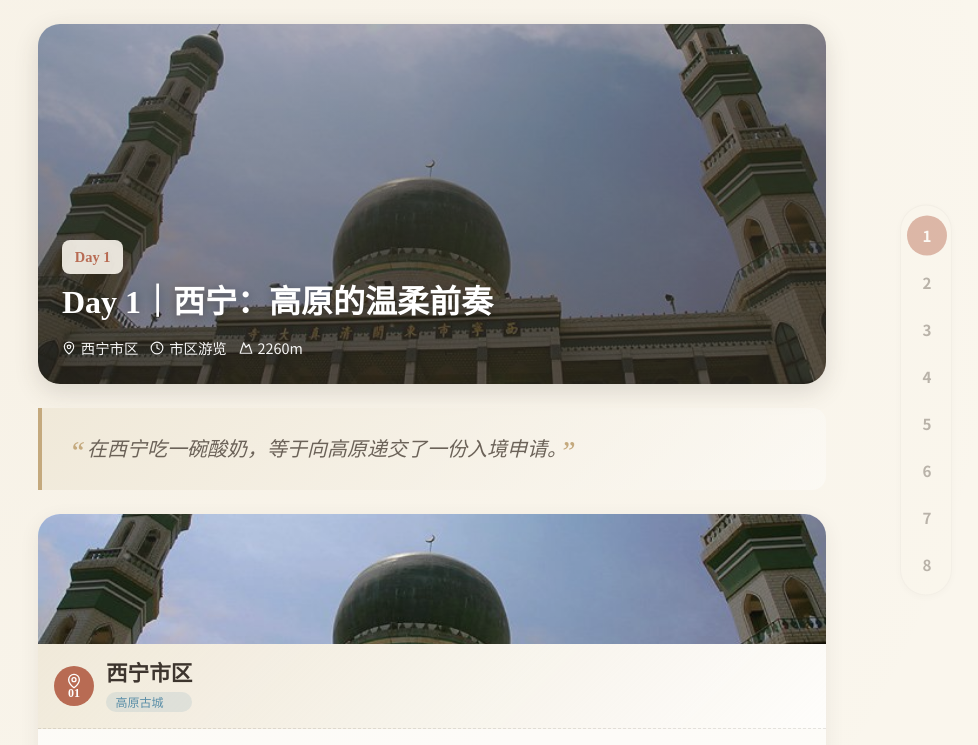
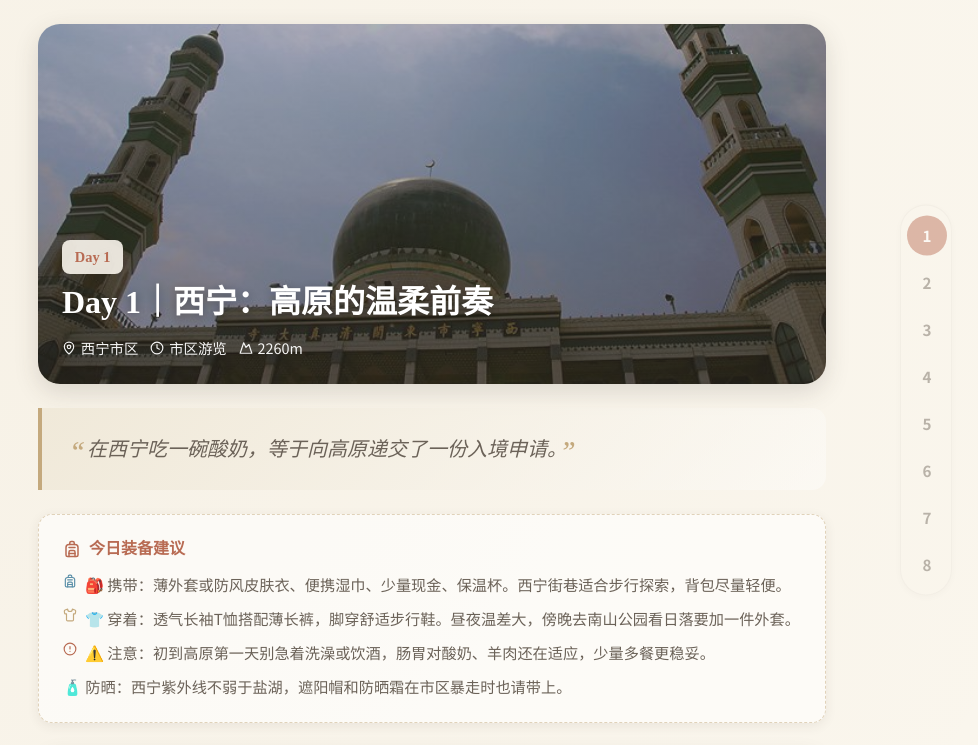
Before and after one commit to samztz/qinghai-trip-plan, a React (Vite) app: page /day/1 in a window 1280 px wide. Shown: the top 745 px of the page, without its empty margins (208-1186 px from the left). Built offline with nearby package versions, Linux system fonts and the light colour scheme; a web font is replaced by a local one.

Commit message:
feat: add scene-based daily gear/clothing/emergency advice to each DayPage

```diff
--- /dev/null
+++ b/src/components/DayGearAdvice.css
@@ -0,0 +1,63 @@
+.day-gear-advice {
+  margin: var(--space-lg) 0;
+  padding: var(--space-md);
+  background: rgba(255, 255, 255, 0.6);
+  border: 1px dashed rgba(196, 169, 125, 0.5);
+  border-radius: var(--radius-md);
+  box-shadow: 0 3px 12px var(--shadow);
+}
+
+.day-gear-header {
+  display: flex;
+  align-items: center;
+  gap: 0.5rem;
+  margin-bottom: var(--space-sm);
+  color: var(--accent-terracotta);
+}
+
+.day-gear-header h3 {
+  font-size: 1rem;
+  font-family: var(--font-serif);
+}
+
+.day-gear-list {
+  display: flex;
+  flex-direction: column;
+  gap: 0.6rem;
+}
+
+.day-gear-list li {
+  display: flex;
+  align-items: flex-start;
+  gap: 0.5rem;
+  font-size: 0.9rem;
+  line-height: 1.6;
+  color: var(--ink-light);
+}
+
+.gear-icon {
+  flex-shrink: 0;
+  margin-top: 0.15rem;
+}
+
+.gear-bring {
+  color: var(--accent-blue);
+}
+
+.gear-wear {
+  color: var(--accent-gold);
+}
+
+.gear-alert {
+  color: var(--accent-terracotta);
+}
+
+@media (min-width: 768px) {
+  .day-gear-advice {
+    padding: var(--space-lg);
+  }
+
+  .day-gear-list li {
+    font-size: 0.95rem;
+  }
+}
--- /dev/null
+++ b/src/components/DayGearAdvice.tsx
@@ -0,0 +1,29 @@
+import { Backpack, Shirt, AlertCircle } from 'lucide-react'
+import './DayGearAdvice.css'
+
+interface DayGearAdviceProps {
+  advice: string[]
+}
+
+export default function DayGearAdvice({ advice }: DayGearAdviceProps) {
+  if (!advice || advice.length === 0) return null
+
+  return (
+    <section className="day-gear-advice fade-in">
+      <div className="day-gear-header">
+        <Backpack size={18} />
+        <h3>今日装备建议</h3>
+      </div>
+      <ul className="day-gear-list">
+        {advice.map((item, index) => (
+          <li key={index}>
+            {item.startsWith('🎒') && <Backpack size={14} className="gear-icon gear-bring" />}
+            {item.startsWith('👕') && <Shirt size={14} className="gear-icon gear-wear" />}
+            {item.startsWith('⚠️') && <AlertCircle size={14} className="gear-icon gear-alert" />}
+            <span>{item}</span>
+          </li>
+        ))}
+      </ul>
+    </section>
+  )
+}
--- a/src/data/journal.ts
+++ b/src/data/journal.ts
@@ -24,6 +24,7 @@ export interface DayPlan {
   altitude: string;
   quote: string;
   image: string;
+  gearAdvice: string[];
   spots: Spot[];
 }
 
@@ -84,6 +85,12 @@ export const journalData: JournalData = {
       altitude: "2260m",
       quote: "在西宁吃一碗酸奶，等于向高原递交了一份入境申请。",
       image: "day1.jpg",
+      gearAdvice: [
+        "🎒 携带：薄外套或防风皮肤衣、便携湿巾、少量现金、保温杯。西宁街巷适合步行探索，背包尽量轻便。",
+        "👕 穿着：透气长袖T恤搭配薄长裤，脚穿舒适步行鞋。昼夜温差大，傍晚去南山公园看日落要加一件外套。",
+        "⚠️ 注意：初到高原第一天别急着洗澡或饮酒，肠胃对酸奶、羊肉还在适应，少量多餐更稳妥。",
+        "🧴 防晒：西宁紫外线不弱于盐湖，遮阳帽和防晒霜在市区暴走时也请带上。",
+      ],
       spots: [
         {
           name: "西宁市区",
@@ -135,6 +142,12 @@ export const journalData: JournalData = {
       altitude: "青海湖3200m / 茶卡3059m",
       quote: "一条向西流的河，一面摔碎的宝镜，一片凝固的古海。",
       image: "day2.jpg",
+      gearAdvice: [
+        "🎒 携带：墨镜、高倍防晒霜、遮阳帽、防水鞋套、保温杯、湿巾。茶卡盐湖卤水有腐蚀性，手机相机注意防溅。",
+        "👕 穿着：防风冲锋衣或厚外套、长袖长裤、舒适步行鞋。青海湖和茶卡风大，即使夏季也要备保暖层。",
+        "⚠️ 应急：今天海拔升至3200米，行动放慢，备些葡萄糖或巧克力；盐湖反射极强，不戴墨镜会睁不开眼。",
+        "🚗 行车：日月山到茶卡车程约5小时，途中服务点少，随身带足饮用水和干粮，别等口渴才喝水。",
+      ],
       spots: [
         {
           name: "日月山",
@@ -236,6 +249,13 @@ export const journalData: JournalData = {
       altitude: "大柴旦3148m",
       quote: "19个人，在一望无际的盐海上，解决了中国人的吃饭问题。",
       image: "day3.jpg",
+      gearAdvice: [
+        "🎒 携带：无人机（航拍察尔汗盐花与工业采盐船）、长焦镜头（小柴旦湖观鸟）、折叠椅、足量饮用水和干粮。小柴旦湖没有任何商业设施。",
+        "👕 穿着：防风防晒外套、长袖速干衣、遮阳帽、墨镜。盐田白盐和戈壁反射阳光，体感比气温更热。",
+        "⚠️ 注意：察尔汗绿色卤水池边缘地面可能松软，切勿靠近或赤脚；盐田卤水有腐蚀性，手机和相机别掉进去。",
+        "🚗 行车：今天车程450公里左右，G215大货车多，不要随意停车拍照；无人区信号弱，提前下载离线地图。",
+        "🌡️ 应急：夏季正午盐面温度可达60℃以上，鞋子要厚实透气，多喝水防暑，感到头晕立刻回车上休息。",
+      ],
       spots: [
         {
           name: "小柴旦湖",
@@ -293,6 +313,13 @@ export const journalData: JournalData = {
       altitude: "约2800m",
       quote: "八位姑娘长眠于此，风替她们守了七十年的墓。",
       image: "day4.jpg",
+      gearAdvice: [
+        "🎒 携带：无人机（空中看水上雅丹和舰队出海）、驱蚊液、防风面罩/魔术头巾、充电宝、离线地图。南八仙没有信号。",
+        "👕 穿着：长袖长裤、防风冲锋衣、高帮鞋或沙套。水上雅丹蚊虫凶猛，南八仙风沙大，别穿短裤短裙。",
+        "⚠️ 注意：315 U型公路是货运主干道，绝对不要在路中间或下坡方向拍照；大货车刹车距离长，生命安全比打卡重要。",
+        "🌪️ 应急：南八仙地磁异常、指南针可能失灵，遇到沙尘暴立即返回公路或低洼处避风，不要深入无人区。",
+        "🦟 特别提醒：水上雅丹夏季蚊子极多，建议带防蚊面罩或穿轻薄防蚊裤，喷驱蚊液每两小时补一次。",
+      ],
       spots: [
         {
           name: "南八仙雅丹",
@@ -374,6 +401,13 @@ export const journalData: JournalData = {
       altitude: "当金山垭口3648m → 敦煌1100m（骤降）",
       quote: "从蒂芙尼蓝到月球黑，一天之内穿越两个星球。",
       image: "day5.jpg",
+      gearAdvice: [
+        "🎒 携带：无人机（翡翠湖多色盐池航拍）、大量饮用水、高热量零食、防晒霜、湿巾。黑独山没有补给也没有厕所。",
+        "👕 穿着：分层穿搭——上午翡翠湖防风外套，午后黑独山戈壁热且晒，傍晚翻越当金山又会变凉。高帮鞋能防沙和盐。",
+        "⚠️ 注意：黑独山实行预约制，别跑空；地表夏季可达60-70℃，不要穿凉鞋或拖鞋进入，垃圾必须全部带走。",
+        "🏔️ 应急：当金山垭口海拔3648米，下坡海拔骤降2500米，耳膜不适时吞咽口水或嚼口香糖；垭口不要奔跑，谨防高反。",
+        "📸 特别提醒：翡翠湖卤水有腐蚀性，自备防水鞋套，别让贵重鞋子下水；红裙白裙出片，但防晒要到位。",
+      ],
       spots: [
         {
           name: "大柴旦翡翠湖",
@@ -452,6 +486,13 @@ export const journalData: JournalData = {
       altitude: "约1100m",
       quote: "公元366年，一个叫乐尊的僧人，在荒漠中点燃了第一缕香火。",
       image: "day6.jpg",
+      gearAdvice: [
+        "🎒 携带：身份证（莫高窟实名制）、足量水、防晒乳、手机/相机防沙袋、小零食、充电宝。洞窟外排队暴晒。",
+        "👕 穿着：轻薄透气的长袖长裤、宽檐遮阳帽、舒适运动鞋。沙漠白天可达40℃，但洞窟内阴凉，备一件薄外套。",
+        "⚠️ 注意：莫高窟洞窟内严禁拍照、触摸、闪光灯，相机需寄存；请把相机收好，每一次快门都在加速壁画氧化。",
+        "🐫 应急：鸣沙山骑骆驼抓紧扶手，不要随意站起；爬沙山走木梯，硬爬会消耗双倍体力，带足水上山。",
+        "🌙 夜间：日落约21:00，看完星空演唱会出园打车难，提前约好车或住景区附近。",
+      ],
       spots: [
         {
           name: "莫高窟",
@@ -516,6 +557,13 @@ export const journalData: JournalData = {
       quote:
         "一个婴儿趴在戈壁上等妈妈，一座雄关等了六百年烽火，一座山等了上亿年才变成彩虹。",
       image: "day7.jpg",
+      gearAdvice: [
+        "🎒 携带：无人机（大地之子航拍最震撼）、身份证、门票预约信息、足量水、零食。今天车程600公里，车上备点干粮。",
+        "👕 穿着：透气长袖、防晒帽、墨镜、舒适步行鞋。瓜州戈壁、嘉峪关关城、丹霞景区几乎全程无遮阴。",
+        "⚠️ 注意：丹霞岩层一脚踩下去可能几百年恢复不了，请全程走栈道；景区内必须坐观光车，别错过末班。",
+        "🌧️ 应急：雨后丹霞石阶湿滑，建议穿防滑鞋；若遇阵雨，雨衣比雨伞更实用，风大伞容易翻。",
+        "🚗 行车：全程最长的一天，容易晕车，备好晕车药；嘉峪关到丹霞约230公里，注意控制疲劳驾驶。",
+      ],
       spots: [
         {
           name: "大地之子",
@@ -597,6 +645,13 @@ export const journalData: JournalData = {
       altitude: "达坂山隧道3792m",
       quote: "霍去病从这里走过，匈奴人从这里失去天堂。",
       image: "day8.jpg",
+      gearAdvice: [
+        "🎒 携带：厚外套或薄羽绒（达坂山/雪峰观景）、雨衣或冲锋衣、防晒霜、墨镜、离线地图、现金。草原牧区移动支付不稳定。",
+        "👕 穿着：分层穿搭——早晚凉需抓绒或薄羽绒，中午草原晒热可脱。骑马穿长裤和包脚鞋，别穿裙子。",
+        "⚠️ 注意：达坂山隧道海拔3792米，垭口可能有耳鸣或轻微高反，吞咽口水或嚼口香糖可缓解；不要勉强赶路。",
+        "🐝 应急：门源油菜花期蜜蜂多，过敏体质者备好抗过敏药；不要随意踩踏农田，拍照前先征得牧民同意。",
+        "🌦️ 特别提醒：扁都口峡谷天气多变，可能突然刮风、下雨甚至下冰雹，随身备一件防风保暖外套和雨衣。",
+      ],
       spots: [
         {
           name: "扁都口",
--- a/src/pages/DayPage.tsx
+++ b/src/pages/DayPage.tsx
@@ -3,6 +3,7 @@ import { ArrowLeft, ArrowRight, MapPin, Clock, Mountain } from 'lucide-react'
 import QuoteBlock from '../components/QuoteBlock'
 import SpotCard from '../components/SpotCard'
 import DayFloatNav from '../components/DayFloatNav'
+import DayGearAdvice from '../components/DayGearAdvice'
 import { DayPlan } from '../data/journal'
 import './DayPage.css'
 
@@ -41,6 +42,8 @@ export default function DayPage({ days }: DayPageProps) {
       <div className="day-quote">
         <QuoteBlock text={day.quote} size="lg" />
       </div>
+
+      <DayGearAdvice advice={day.gearAdvice} />
 
       <section className="day-spots">
         {day.spots.map((spot, index) => (
```
